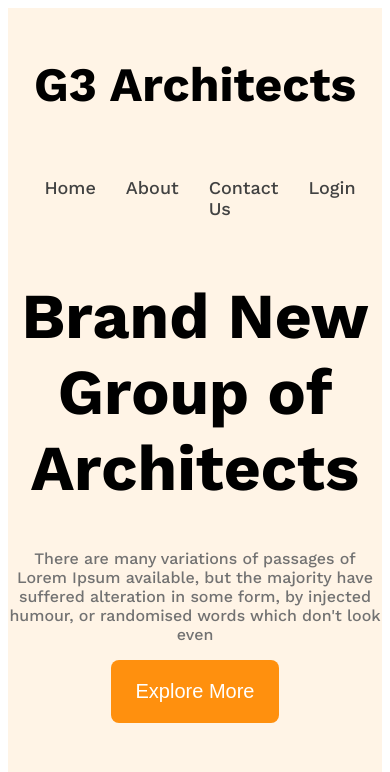
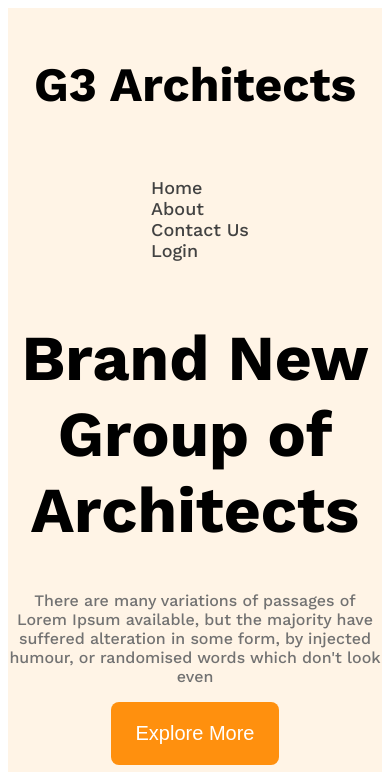
Before and after one commit to Pritomvai420/g3-architects-website, a plain HTML site: page index.html in a window 390 px wide. Shown: the top 772 px of the page. Drawn offline with nearby package versions, Linux system fonts and the light colour scheme.

Commit message:
added new media query

```diff
--- a/style/style.css
+++ b/style/style.css
@@ -90,7 +90,7 @@
 
 /* responsive media query */
 @media screen and (max-width:576px) {
-  .navbar, .nav-link{
+  .navbar, .nav-links{
     flex-direction: column;
   }
 
```
